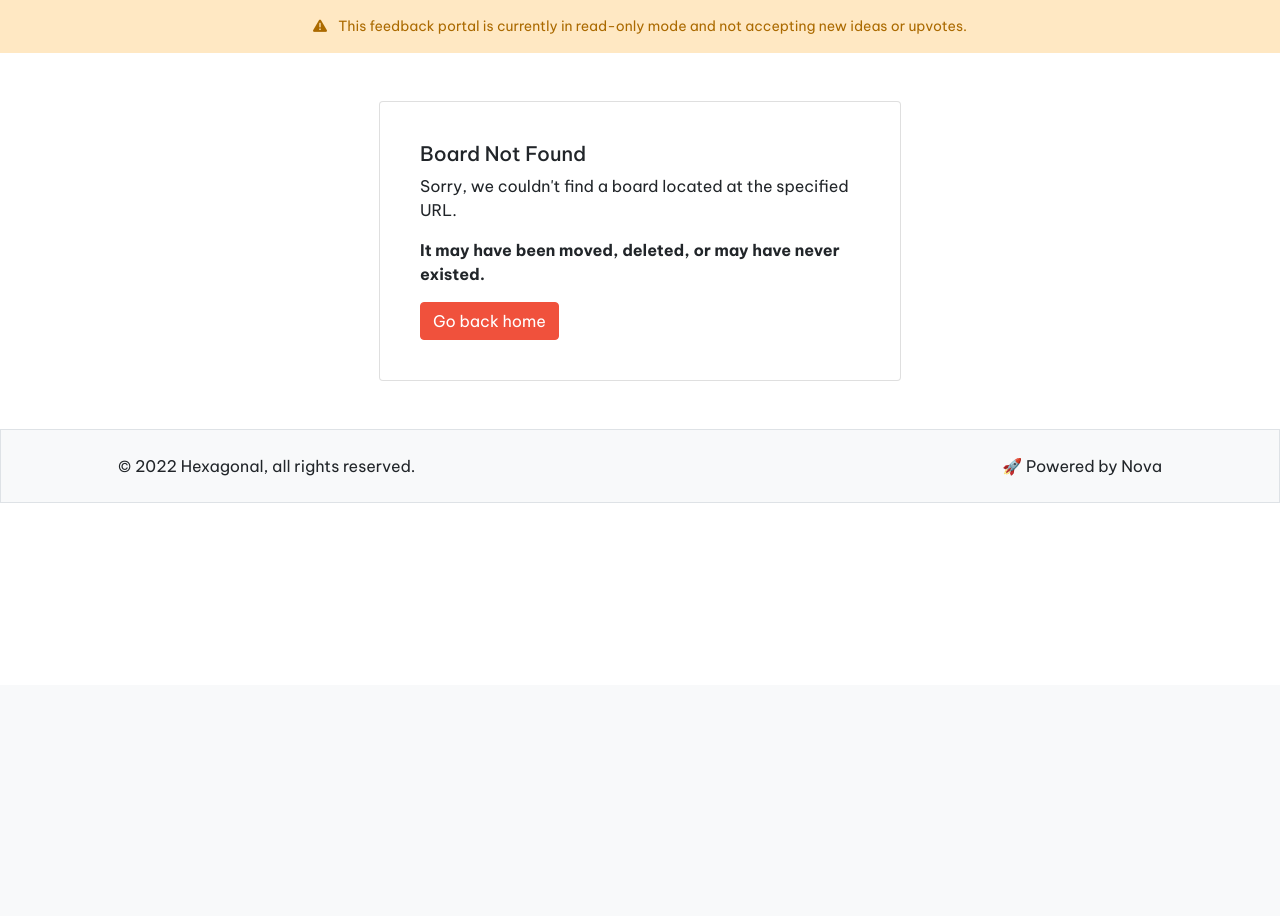
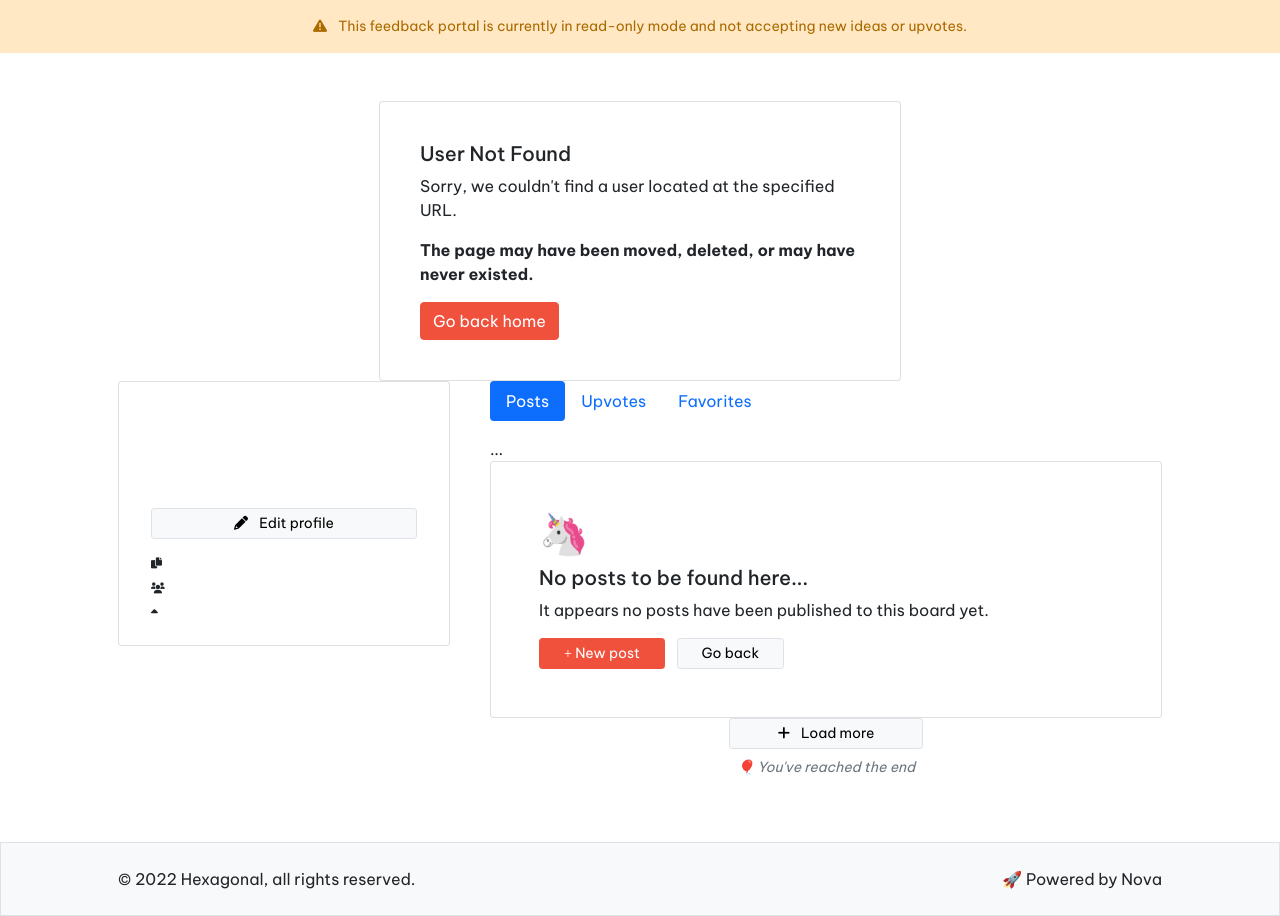
Before and after one commit to austin-dudzik/nova, a PHP site: page /feedback/user.php?user_slug=1 in a window 1280 px wide. Shown: the part 115-1031 px from the top of the page. Before the commit the page ends 618 px from the top, so only its background shows below. Run offline with PHP 8.4, Linux system fonts and the light colour scheme; data that the repository does not hold is empty.

Commit message:
Updated page template

```diff
--- a/user.php
+++ b/user.php
@@ -35,10 +35,10 @@
     <div class="card w-50 mx-auto p-4"
          id="404-holder" style="display:none">
         <div class="card-body">
-            <h5>Board Not Found</h5>
-            <p>Sorry, we couldn't find a board
+            <h5>User Not Found</h5>
+            <p>Sorry, we couldn't find a user
                 located at the specified URL.</p>
-            <p class="fw-bold">It may have been
+            <p class="fw-bold">The page may have been
                 moved, deleted, or may have never
                 existed.</p>
             <a href="<?= $site_url ?>"
@@ -47,9 +47,9 @@
         </div>
     </div>
 
-    <div class="row" id="board-holder">
+    <div class="row" id="user-holder">
 
-        <div class="col-md-3">
+        <div class="col-md-4">
 
             <div class="ph-item mb-3">
                 <div class="ph-col-12">
@@ -62,34 +62,25 @@
 
             <div class="card sticky-top lz-load"
                  style="top:150px">
-                <div class="card-body">
+                <div class="card-body p-4">
 
-                    <img class="user-avatar rounded" height="70">
+                    <img class="user-avatar rounded mb-3"
+                         height="70">
 
                     <h5 class="user-name"></h5>
-                    <p class="user-username"></p>
+                    <p class="user-username small text-muted"></p>
 
                     <div class="mx-2 mt-2">
                         <h6 style="font-weight:700"
                             class="board-name"></h6>
                         <p class="small text-muted board-desc"></p>
 
-                        <div class="row">
-                            <div class="col">
-                                <button type="button"
-                                        class="btn btn-primary w-100 border btn-sm mb-2">
-                                    <i class="far fa-plus me-2"></i>
-                                    New post
-                                </button>
-                            </div>
-                            <div class="col">
+
                                 <button type="button"
                                         class="btn btn-light w-100 border btn-sm mb-2">
-                                    <i class="far fa-rss me-2"></i>
-                                    Subscribe
+                                    <i class="fas fa-pencil me-2"></i>
+                                    Edit profile
                                 </button>
-                            </div>
-                        </div>
 
                         <p class="small mt-2 mb-0"
                            style="font-size:11px">
@@ -131,25 +122,23 @@
                     </div>
 
 
-                    <div class="mb-3 small lz-load">
-                        <span class="float-start">
-                        <p class="d-inline pe-0 text-muted">
-                            <span class="text-primary">Boards</span>
-                            <i class="fas fa-caret-right mx-2"></i>
-                        </p>
-                        <p class="d-inline pe-0 text-muted board-name">Feature Requests</p>
-                            </span>
-
-                        <p class="float-end"
-                           id="toggle-sidebar"
-                           role="button">
-                            <i class="fas fa-right-from-line me-2"></i>
-                            Options
-                        </p>
-
+                    <ul class="nav nav-pills mb-3" id="pills-tab" role="tablist">
+                        <li class="nav-item" role="presentation">
+                            <button class="nav-link active" id="pills-home-tab" data-bs-toggle="pill" data-bs-target="#pills-home" type="button" role="tab" aria-controls="pills-home" aria-selected="true">Posts</button>
+                        </li>
+                        <li class="nav-item" role="presentation">
+                            <button class="nav-link" id="pills-profile-tab" data-bs-toggle="pill" data-bs-target="#pills-profile" type="button" role="tab" aria-controls="pills-profile" aria-selected="false">Upvotes</button>
+                        </li>
+                        <li class="nav-item" role="presentation">
+                            <button class="nav-link" id="pills-contact-tab" data-bs-toggle="pill" data-bs-target="#pills-contact" type="button" role="tab" aria-controls="pills-contact" aria-selected="false">Favorites</button>
+                        </li>
+                    </ul>
+                    <div class="tab-content" id="pills-tabContent">
+                        <div class="tab-pane fade show active" id="pills-home" role="tabpanel" aria-labelledby="pills-home-tab">...</div>
+                        <div class="tab-pane fade" id="pills-profile" role="tabpanel" aria-labelledby="pills-profile-tab">...</div>
+                        <div class="tab-pane fade" id="pills-contact" role="tabpanel" aria-labelledby="pills-contact-tab">...</div>
                     </div>
 
-                    <div class="clearfix"></div>
 
 
                     <div class="ph-item mb-3">
@@ -200,13 +189,21 @@
                     <div class="card no-posts-holder">
                         <div class="card-body p-5">
                             <h1>🦄</h1>
-                            <h5>No posts to be found here...</h5>
-                            <p>It appears no posts have been published to this board yet.</p>
-                            <button type="button" class="btn btn-primary btn-sm px-4 me-2">
+                            <h5>No posts to be
+                                found here...</h5>
+                            <p>It appears no posts
+                                have been
+                                published to this
+                                board yet.</p>
+                            <button type="button"
+                                    class="btn btn-primary btn-sm px-4 me-2">
                                 <i class="far fa-plus"></i>
-                                New post</button>
-                            <button type="button" class="btn btn-light border btn-sm px-4">
-                                Go back</button>
+                                New post
+                            </button>
+                            <button type="button"
+                                    class="btn btn-light border btn-sm px-4">
+                                Go back
+                            </button>
                         </div>
                     </div>
 
@@ -218,13 +215,15 @@
                             <i class="fas fa-plus me-2"></i>
                             Load more
                         </button>
-                        <p class="text-muted small fst-italic">🎈 You've reached the end</p>
+                        <p class="text-muted small fst-italic">
+                            🎈 You've reached the
+                            end</p>
                     </div>
                 </div>
 
+            </div>
+
         </div>
-
-    </div>
     </div>
 </div>
 
@@ -233,8 +232,12 @@
     <div class="modal-dialog">
         <div class="modal-content">
             <div class="modal-header border-0">
-                <h5 class="modal-title" id="exampleModalLabel"></h5>
-                <button type="button" class="btn-close" data-bs-dismiss="modal" aria-label="Close"></button>
+                <h5 class="modal-title"
+                    id="exampleModalLabel"></h5>
+                <button type="button"
+                        class="btn-close"
+                        data-bs-dismiss="modal"
+                        aria-label="Close"></button>
             </div>
             <div class="modal-body text-center">
                 <span class="fa-stack ms-1 fa-2x">
@@ -244,8 +247,15 @@
                 <h3>Please Sign In</h3>
             </div>
             <div class="modal-footer">
-                <button type="button" class="btn btn-secondary" data-bs-dismiss="modal">Close</button>
-                <button type="button" class="btn btn-primary">Save changes</button>
+                <button type="button"
+                        class="btn btn-secondary"
+                        data-bs-dismiss="modal">
+                    Close
+                </button>
+                <button type="button"
+                        class="btn btn-primary">
+                    Save changes
+                </button>
             </div>
         </div>
     </div>
```
